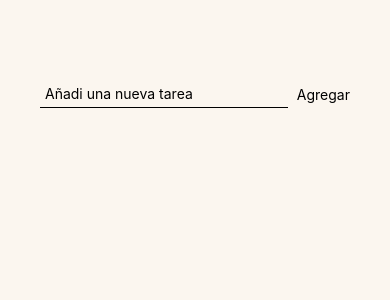
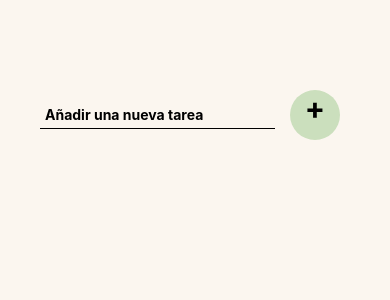
Before and after one commit to Lautaro1901/primera-app, a React Native app: screen / in a window 390 px wide. Shown: the top 300 px of the page. Built offline with nearby package versions, Linux system fonts and the light colour scheme.

Commit message:
Cambios de algunos estilos

```diff
--- a/src/AddTask.js
+++ b/src/AddTask.js
@@ -1,5 +1,5 @@
 import { StyleSheet, View, TextInput} from 'react-native'
-import React, {useEffect, useState} from 'react'
+import React, {useState} from 'react'
 import Button from './Button'
 
 const AddTask = ({addTask}) => {
@@ -12,12 +12,12 @@ const AddTask = ({addTask}) => {
     return (
         <View style={styles.container}>
         <TextInput style={styles.inputContainer}
-        placeholder='Añadi una nueva tarea'
+        placeholder='Añadir una nueva tarea'
         styles={styles.input}
         onChangeText={onChangeText}
         value={itemText}
         />
-        <Button title='Agregar' onPress={()=>{addTask(itemText)}}/>
+        <Button title='+' onPress={()=>{addTask(itemText)}}/>
         </View>
     )
 }
@@ -38,6 +38,7 @@ const styles = StyleSheet.create({
         borderBottomColor: 'black',
         padding: 5,
         marginRight:5,
+        fontWeight: 'bold',
     },
 
     input: {
--- a/src/Button.js
+++ b/src/Button.js
@@ -14,4 +14,19 @@ const Button = ({onPress,title}) => {
 
 export default Button
 
-const styles = StyleSheet.create({})
+const styles = StyleSheet.create({
+    button: {
+        width: 50,
+        height: 50,
+        backgroundColor: '#cbdfbd',
+        padding: 0,
+        borderRadius: 50,
+        margin: 10,
+    },
+    text: {
+        color: '#000',
+        fontSize: 30,
+        fontWeight: 'bold',
+        textAlign: 'center',
+    },
+})
--- a/src/DeleteItemModal.js
+++ b/src/DeleteItemModal.js
@@ -42,13 +42,13 @@ const styles = StyleSheet.create({
     },
 
     modalTitle: {
-        height: 50,
+        width: '100%',
         justifyContent: 'center',
         alignItems: 'center',
     },
 
     modalContent: {
-        height: 50,
+        height: 100,
         justifyContent: 'center',
         alignItems: 'center',
         backgroundColor: '#dce0d9',
--- a/src/ItemList/Index.js
+++ b/src/ItemList/Index.js
@@ -15,9 +15,9 @@ export default Item
 
 const styles = StyleSheet.create({
     listItem: {
-        width: '100%',
+        width: 300,
         backgroundColor: '#ead7c3',
-        margin: 10,
+        margin: 4,
         padding: 10,
         borderRadius: 10,
     },
--- a/src/ItemList/ItemList.js
+++ b/src/ItemList/ItemList.js
@@ -1,19 +1,20 @@
+import { StyleSheet, FlatList } from 'react-native'
 import React from 'react'
-import { FlatList } from 'react-native'
 import Item from './Index'
 
-const index = ({item, openModal}) => {
+const ItemList = ({item, openModal}) => {
     return (
         <FlatList
             contentContainerStyle={{marginTop: 40, width: '100%', alignItems: 'center', justifyContent: 'center'}}
             data={item}
             renderItem={itemData => (
-                <Item itemData={itemData} openModal={openModal}/>
-                )}
-            keytExtractor={item => item.id.toString(
-            )}
+            <Item itemData={itemData} openModal={openModal}/>)}
+            keytExtractor={item => item.id.toString()}
         />
     )
 }
 
-export default index
+
+export default ItemList
+
+const styles = StyleSheet.create({})
```
